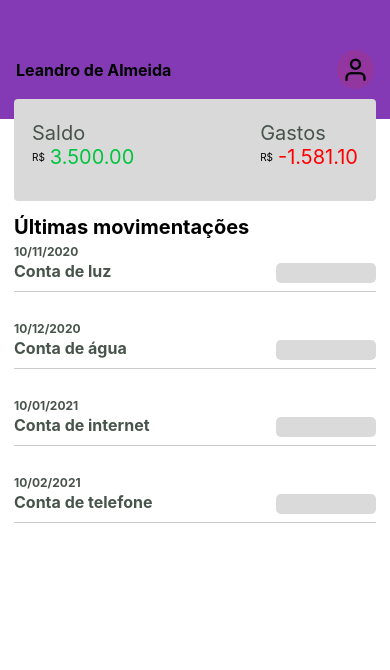
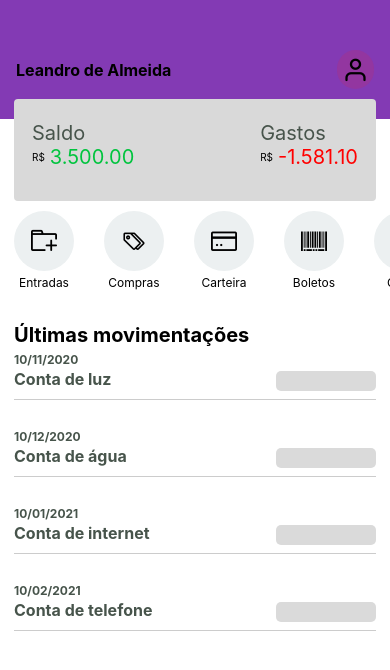
Before and after one commit to leandro91004850/tutorial-react-native, a React Native app: screen / in a window 390 px wide. Shown: the top 670 px of the page. Built offline with nearby package versions, Linux system fonts and the light colour scheme.

Commit message:
Criando scrollview na horizontal

```diff
--- /dev/null
+++ b/src/components/Actions/index.js
@@ -0,0 +1,77 @@
+import React from 'react';
+import { Text, View, StyleSheet, ScrollView, TouchableOpacity} from 'react-native';
+
+import { AntDesign} from '@expo/vector-icons';
+
+export default function Actions() {
+  return (
+    <ScrollView style={styles.container} horizontal={true} showsHorizontalScrollIndicator={false}>
+        <TouchableOpacity style={styles.actionButton}>
+            <View style={styles.areaButton}>
+                <AntDesign name="addfolder" size={26} color="#000"/>
+            </View>
+            <Text style={styles.labelButton}>Entradas</Text>
+        </TouchableOpacity>
+
+        <TouchableOpacity style={styles.actionButton}>
+            <View style={styles.areaButton}>
+                <AntDesign name="tagso" size={26} color="#000"/>
+            </View>
+            <Text style={styles.labelButton}>Compras</Text>
+        </TouchableOpacity>
+
+        <TouchableOpacity style={styles.actionButton}>
+            <View style={styles.areaButton}>
+                <AntDesign name="creditcard" size={26} color="#000"/>
+            </View>
+            <Text style={styles.labelButton}>Carteira</Text>
+        </TouchableOpacity>
+
+        <TouchableOpacity style={styles.actionButton}>
+            <View style={styles.areaButton}>
+                <AntDesign name="barcode" size={26} color="#000"/>
+            </View>
+            <Text style={styles.labelButton}>Boletos</Text>
+        </TouchableOpacity>
+
+
+        <TouchableOpacity style={styles.actionButton}>
+            <View style={styles.areaButton}>
+                <AntDesign name="setting" size={26} color="#000"/>
+            </View>
+            <Text style={styles.labelButton}>Conta</Text>
+        </TouchableOpacity>
+
+    </ScrollView>
+  );
+}
+
+const styles = StyleSheet.create({
+    container: {
+       maxHeight: 84,
+       marginBottom: 14,
+       marginTop: 10,
+       paddingEnd: 14,
+       paddingStart: 14,
+    },
+
+    actionButton: {
+        alignItems: 'center',
+        marginRight: 30, // Espaçamento entre os botões
+    },
+
+    areaButton: {
+        backgroundColor: '#ecf0f1',
+        width: 60,
+        height: 60,
+        borderRadius: 30,
+        justifyContent: 'center',
+        alignItems: 'center',
+    },
+
+    labelButton: {
+       marginTop: 4,
+       textAlign: 'center',
+       fontSize: 12,
+    }
+});
--- a/src/pages/Home/index.js
+++ b/src/pages/Home/index.js
@@ -2,6 +2,7 @@
 import Header from "../../components/Header";
 import Balance from "../../components/Balance";
 import Movements from "../../components/Movements";
+import Actions from "../../components/Actions";
 
 // receber depois de uma chamada api
 const list =[
@@ -40,6 +41,7 @@
     <View style={styles.container}>
       <Header nome= "Leandro de Almeida"/>
       <Balance saldo="3.500.00" gasto="-1.581.10"/>
+      <Actions />
       <Text style={styles.title}>Últimas movimentações</Text>
       <FlatList
         //horizontal
@@ -58,6 +60,7 @@
     flex: 1,
     backgroundColor: '#fff',
   },
+
   title: {
     fontSize: 20,
     fontWeight: 'bold',
```
